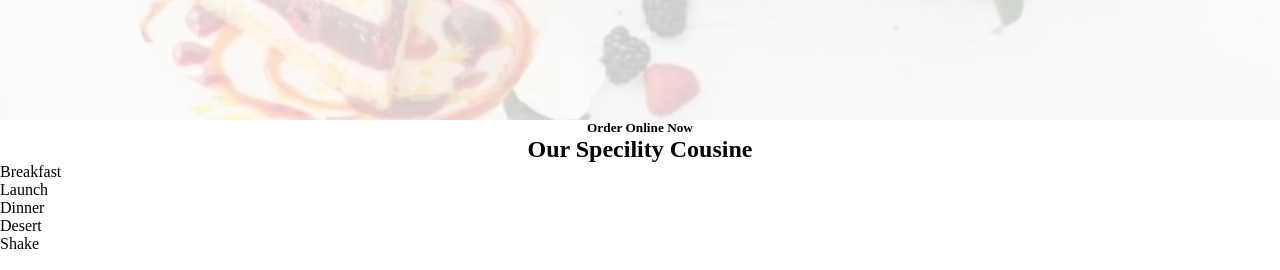
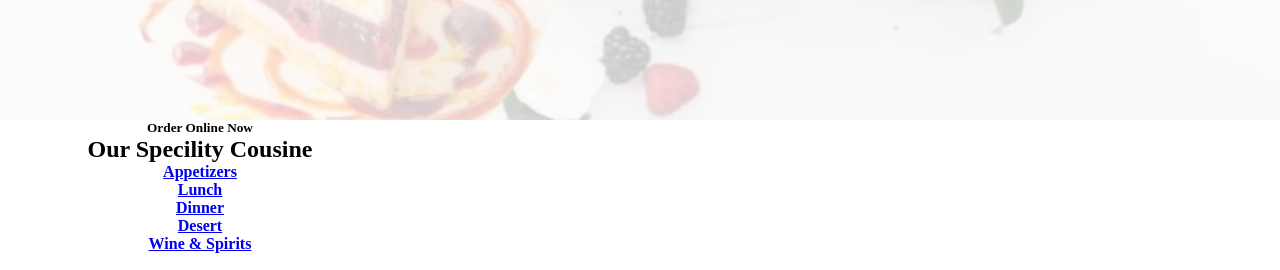
Before and after one commit to dkay9/Restaurant-landing-page, a plain HTML site: page index.html in a window 1280 px wide. Shown: the part 1480-1750 px from the top of the page. Drawn offline with Linux system fonts and the light colour scheme.

Commit message:
another push

```diff
--- a/index.html
+++ b/index.html
@@ -49,11 +49,18 @@
         <h5>Order Online Now</h5>
         <h2>Our Specility Cousine</h2>
         <div class="meal">
-            <p>Breakfast</p>
+            <!-- <p>Breakfast</p>
             <p>Launch</p>
             <p>Dinner</p>
             <p>Desert</p>
-            <p>Shake</p>
+            <p>Shake</p> -->
+            <ul>
+                <li><a href="#">Appetizers</a></li>
+                <li><a href="#">Lunch</a></li>
+                <li><a href="#">Dinner</a></li>
+                <li><a href="#">Desert</a></li>
+                <li><a href="#">Wine & Spirits</a></li>
+            </ul>
         </div>
         <section class="meals-img">
             <div class="food-sec">
--- a/style.css
+++ b/style.css
@@ -107,3 +107,23 @@ nav ul li a{
 .order-section h2{
     text-align: center;
 }
+.order-section{
+    text-align: center;
+}
+.order-section{
+    margin: 0 auto;
+    width: 400px;
+    margin-bottom: 5vh;
+    padding: 0;
+    border-bottom: 2px solid rgba(119, 119, 119, 0.2);
+    list-style: none;
+    display: table;
+}
+
+.order-section{
+    display: table-cell;
+    padding-bottom: 1rem;
+    position: relative;
+    text-align: center;
+    font-weight: 700;
+}
```
